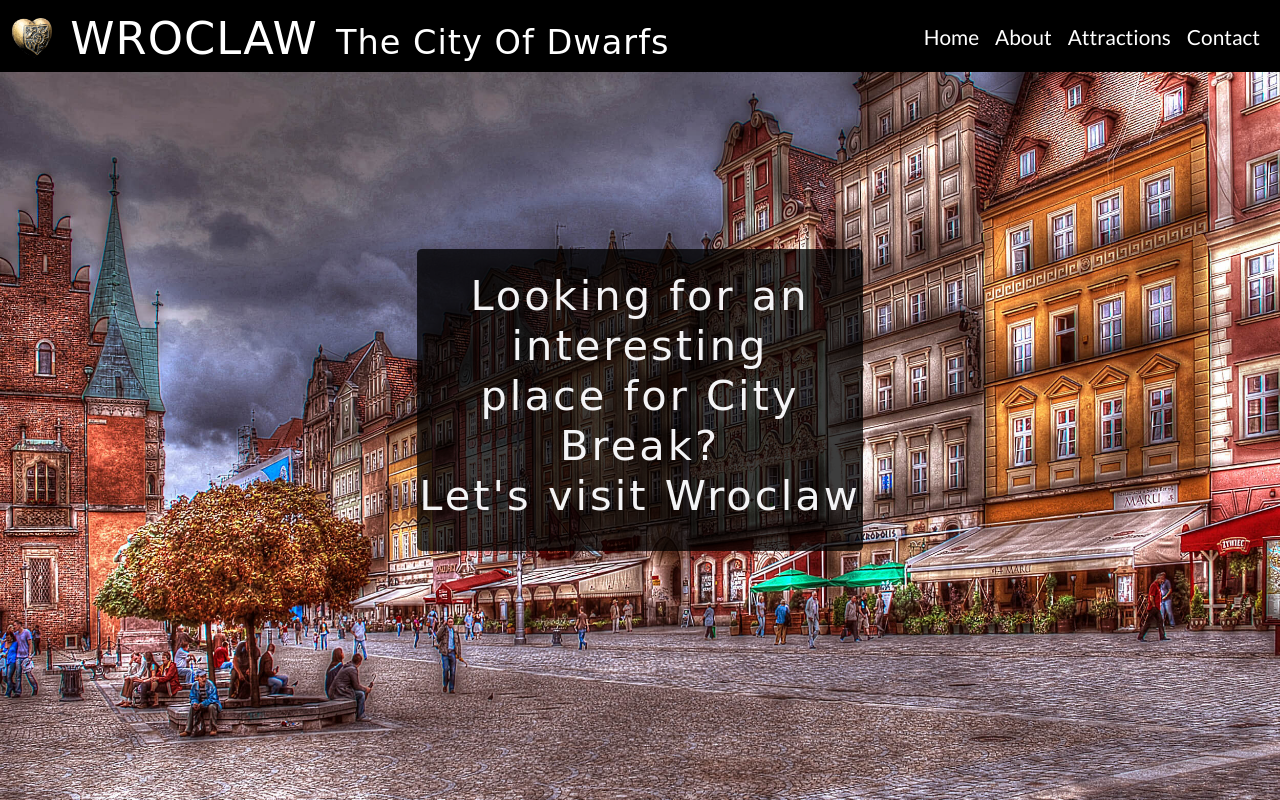
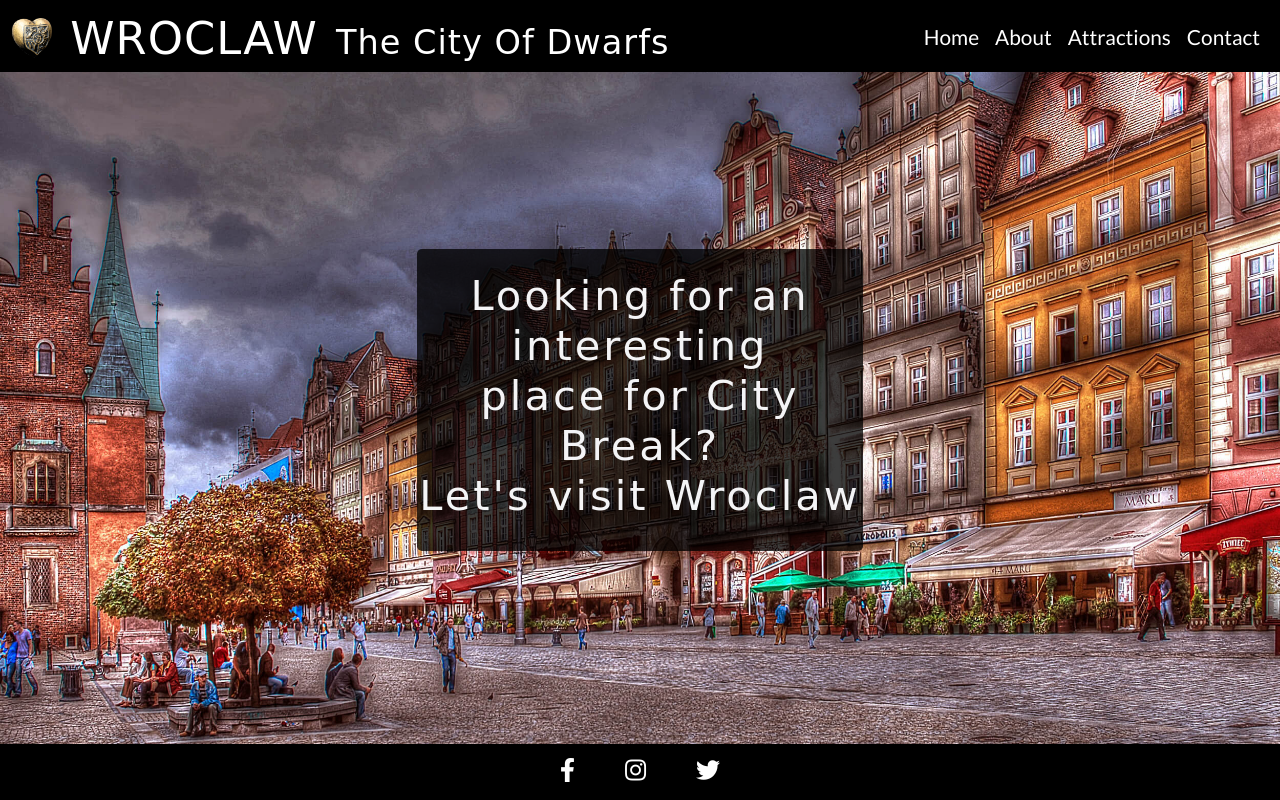
Before and after one commit to Eva-Kuk/Wroclaw-The-City-Of-Dwarfs-MS2, a plain HTML site: page index.html in a window 1280 px wide. Drawn offline with nearby package versions, Linux system fonts and the light colour scheme; a web font is replaced by a local one.

Commit message:
feat:add footer and style

```diff
--- a/assets/css/style.css
+++ b/assets/css/style.css
@@ -69,10 +69,7 @@ h3 {
     content: "\f0c9";
     font-size: 1.5rem;
     }
-}
-.fa-bars:hover {
-    color: red;
-}
+
 .navbar-text {
     padding-bottom: 0px;
     padding-left: 3px;
@@ -82,7 +79,7 @@ h3 {
 /*----------------HOME PAGE------------------*/
 .home-container {
       /* ---------- Credit Photo by Bronislaw Drozka from Pixabay ----------*/
-    background: url('../images/hero-image.jpg') no-repeat bottom center fixed;
+    background: url('../images/hero-image.jpg') no-repeat bottom center;
     background-color: gray;
     background-size: cover;
     min-height: 100vh;
@@ -114,8 +111,38 @@ h3 {
     font-family: 'Just Another Hand', cursive;
 }
 
+/*-----------------FOOTER------------------*/
+footer {
+    background-color:black;
+    bottom:0px;
+    height: 3.5rem;
+    display: -webkit-box;
+	display: -ms-flexbox;
+	display: flex;
+	    -webkit-box-align: center;
+	    -ms-flex-align: center;
+	align-items: center;
+    position: relative;
+    z-index: 1030;
+}
+.social-links-item {
+    display: inline-block;
+    padding-left:25px;
+    padding-right:25px;
+    list-style: none;
+}
+.social-links-item i {
+    font-size: 1.5rem;
+    color:white;
 
+}
+.social-links-item i:hover {
+    color:red;
+}
+.social-links {
+    padding-left:0;
 
+}
 
 /*---------Media for Large Devices----------*/
 @media screen and (min-width:540px){
@@ -130,6 +157,9 @@ h3 {
     .fa-bars::before {
         font-size: 2rem;
         padding-left: 0px;
+    }
+    .fa-bars:hover {
+        color: red;
     }
     .navbar-text {
         font-size: 2.1rem;
@@ -149,7 +179,6 @@ h3 {
         letter-spacing: 3px;
     }
 }
-
 @media screen and (min-width:763px){
     .welcome-sign {
         width: 60%;
--- a/index.html
+++ b/index.html
@@ -83,8 +83,24 @@
 
     </section>
 
-    <footer>
-
+    <footer class="fixed-bottom">
+    <div class="container-fluid ">
+        <ul class="social-links d-flex justify-content-center mb-0">
+            <li class="social-links-item">
+                <a href="https://www.facebook.com" target="_blank" rel="noopener" aria-label="Go to our Facebook page(opens in a new tab)">
+                <i class="fab fa-facebook-f"></i>
+                </a>
+            </li>
+            <li class="social-links-item">
+                <a href="https://instagram.com" target="_blank" rel="noopener" aria-label="Go to our Instagram page(opens in a new tab)">
+                <i class="fab fa-instagram"></i>
+            </li>
+            <li class="social-links-item">
+                <a href="https://twitter.com" target="_blank" rel="noopener" aria-label="Go to our Instagram page(opens in a new tab)">
+                <i class="fab fa-twitter"></i>
+            </li>
+        </ul>
+    </div>
     </footer>
     <script src="https://cdn.jsdelivr.net/npm/@popperjs/core@2.9.1/dist/umd/popper.min.js" integrity="sha384-SR1sx49pcuLnqZUnnPwx6FCym0wLsk5JZuNx2bPPENzswTNFaQU1RDvt3wT4gWFG" crossorigin="anonymous"></script>
     <script src="https://cdn.jsdelivr.net/npm/bootstrap@5.0.0-beta3/dist/js/bootstrap.min.js" integrity="sha384-j0CNLUeiqtyaRmlzUHCPZ+Gy5fQu0dQ6eZ/xAww941Ai1SxSY+0EQqNXNE6DZiVc" crossorigin="anonymous"></script>
```
